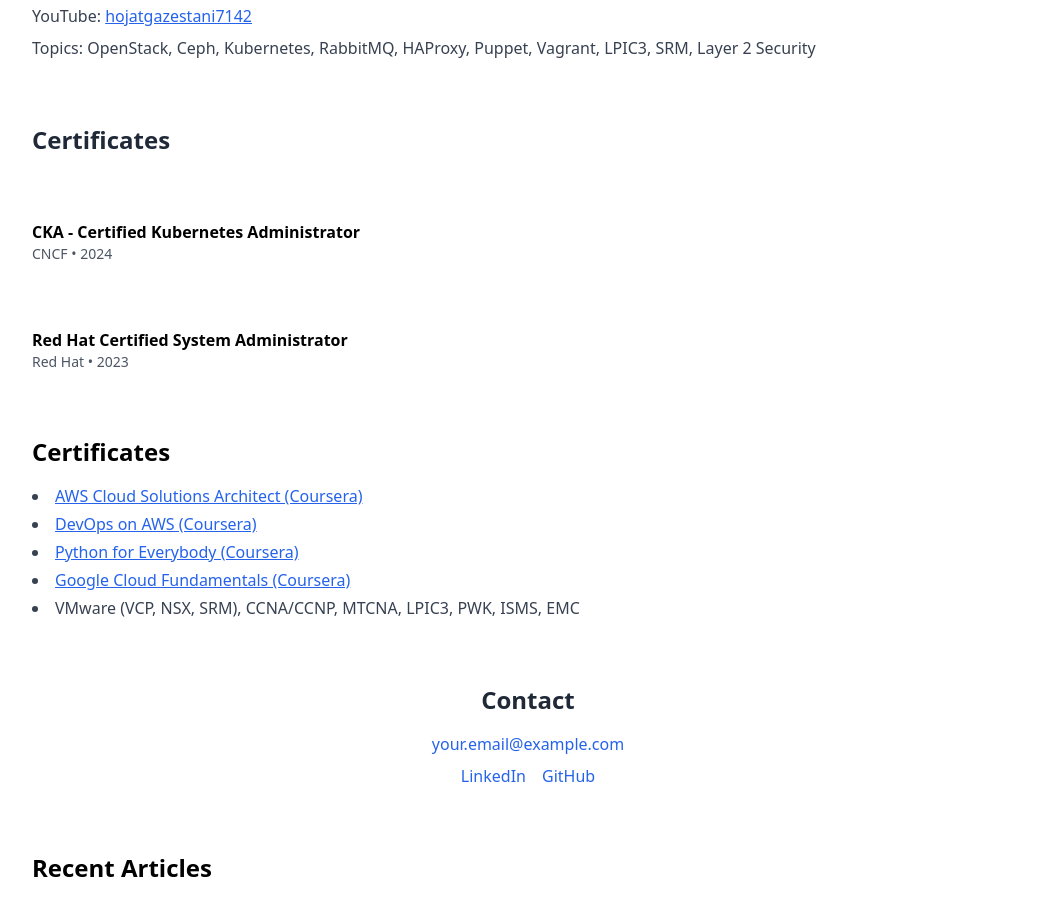
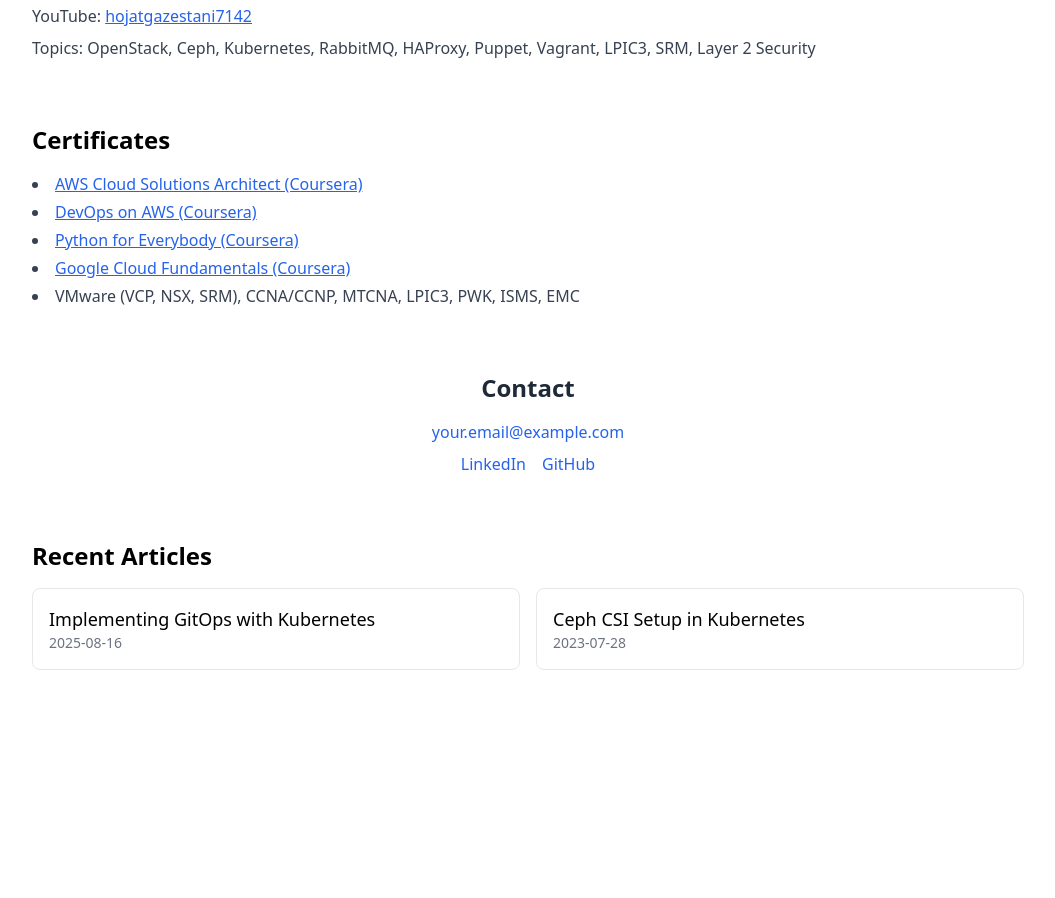
Before and after one commit to hojat-gazestani/hojat-gazestani, a Next.js app: page / in a window 1280 px wide. Shown: the part 2040-2938 px from the top of the page, without its empty margins (112-1167 px from the left). After the commit the page ends 2758 px from the top, so only its background shows below. Built offline with nearby package versions, Linux system fonts and the light colour scheme.

Commit message:
remove extra certificate section

```diff
--- a/pages/index.tsx
+++ b/pages/index.tsx
@@ -145,18 +145,6 @@
         </p>
       </section>
 
-      <SectionTitleTag text="Certificates" />
-      <CertificateItem
-        title="CKA - Certified Kubernetes Administrator"
-        issuer="CNCF"
-        year="2024"
-      />
-      <CertificateItem
-        title="Red Hat Certified System Administrator"
-        issuer="Red Hat"
-        year="2023"
-      />
-
       {/* Certificates */}
       <section>
         <h2 className="text-2xl font-semibold mb-4">Certificates</h2>
```
